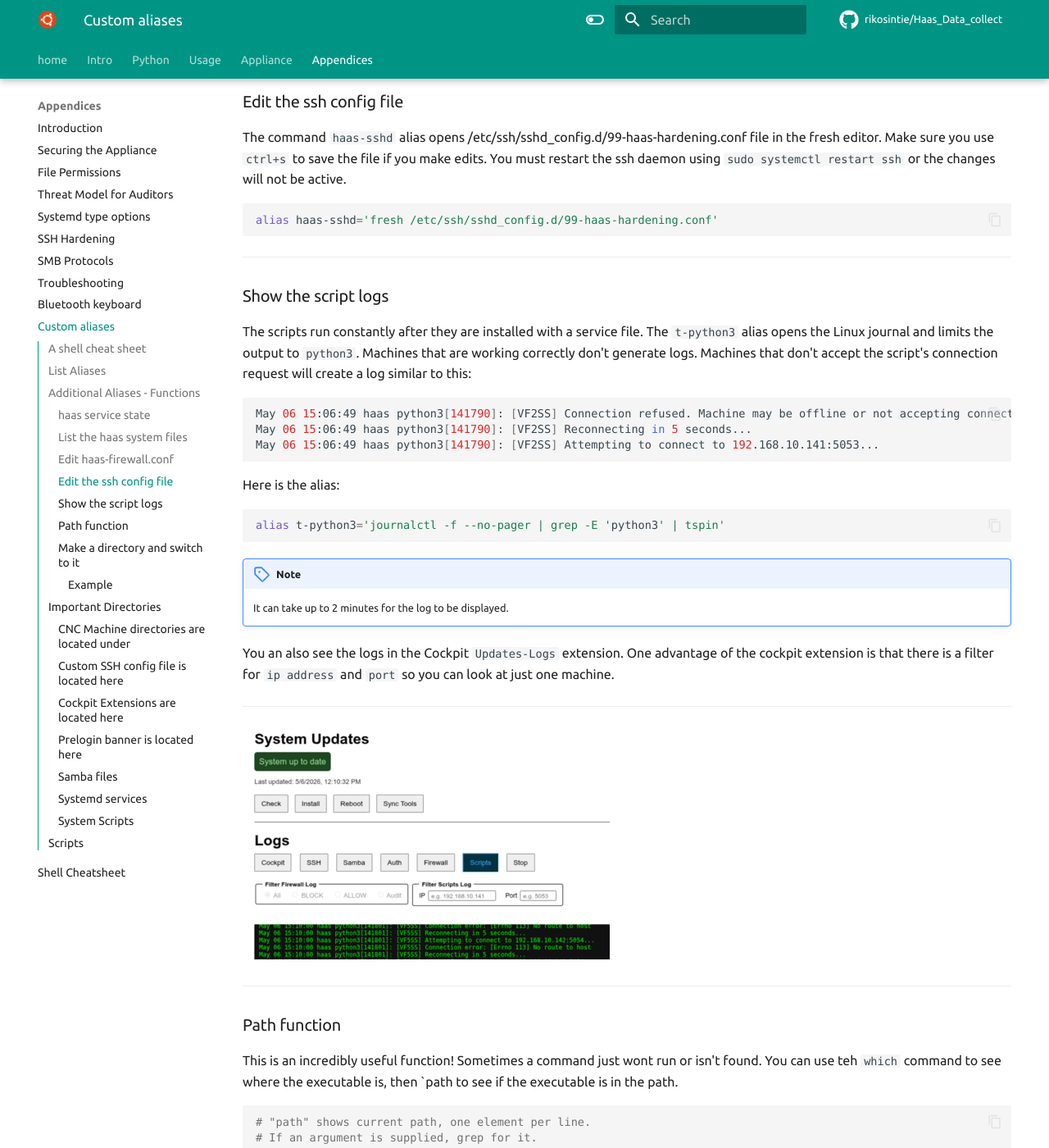
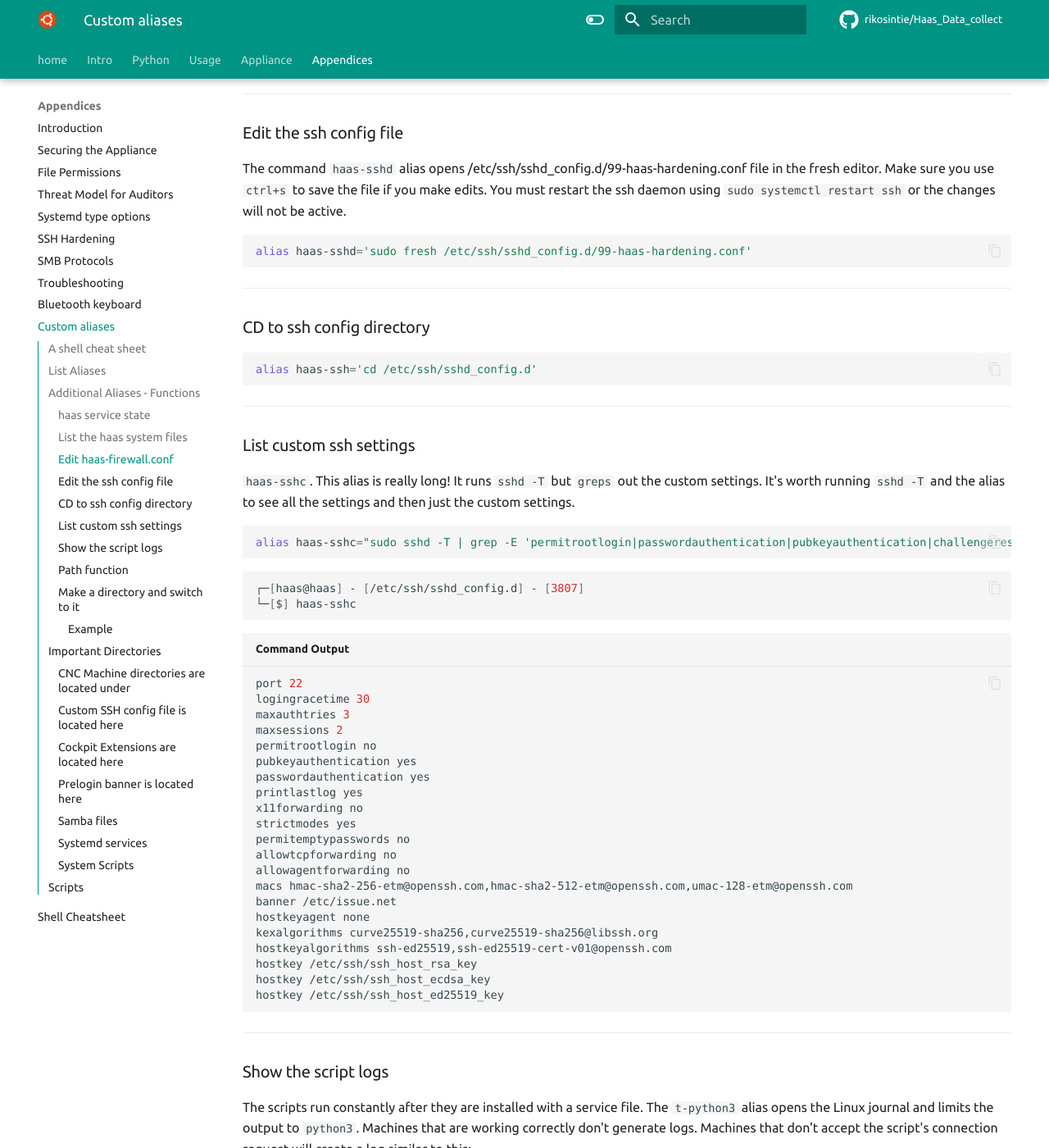
Before and after one commit to rikosintie/Haas_Data_collect, an MkDocs documentation site: the page built from docs/appendices/appendix-i.md, in a window 1280 px wide and 1400 px high, scrolled down 4439 px. Shown: the whole window at 82% size. Built offline with MkDocs 1.6.1 and Material for MkDocs 9.7.7, drawn with Linux system fonts in a browser that asks for light colours; some web fonts are replaced; comment, search, counter and statistics services are not loaded; some of the changed text lies outside the part shown.

Commit message:
Git Title appendix-i and cheatsheet updates
Git Description:

 appendix-i.md fixes:
  - Tab-completion list: added haas-ssh and haas-sshc, corrected haas-system → haas-systemd, sorted alphabetically
  - Bullet point: /etc/systemd → /etc/ssh/sshd_config.d
  - haas-ssh alias: removed trailing slash
  - haas-sshc description: ssh -T → sshd -T
  - Cockpit Extensions code blocks: removed stray haas-updates and haas text

Cheat sheet
  appendix-i-cheatsheet.md (new version):
  - Added haas-ssh to Directory Aliases table
  - Fixed haas-fw-conf path (was pointing to wrong file in the previous version)
  - Updated haas-sshd to include sudo
  - Added haas-sshc row to Command Aliases table
  - Added "After Editing the SSH Config" section at the bottom

````diff
--- a/docs/appendices/appendix-i.md
+++ b/docs/appendices/appendix-i.md
@@ -45,13 +45,15 @@
 ```bash title='Command Output'
 haas-bin
 haas-firewall
+haas-fw-conf
 haas-log
 haas-repo
 haas-samba
+haas-ssh
+haas-sshc
+haas-sshd
+haas-systemd
 haas-updates
-haas-fw-conf
-haas-sshd
-haas-system
 haasserv
 ```
 
@@ -79,7 +81,7 @@
 - List the state of the haas services
 - List the haas services files found in /etc/systemd/system
 - Edit the haas-firewall.conf file located in /etc/haas-firewall.conf
-- Edit the ssh custom config file located in /etc/systemd
+- Edit the ssh custom config file located in /etc/ssh/sshd_config.d
 - Output logs from the data collection scripts
 
 ### haas service state
@@ -156,7 +158,54 @@
 The command `haas-sshd` alias opens /etc/ssh/sshd_config.d/99-haas-hardening.conf file in the fresh editor. Make sure you use `ctrl+s` to save the file if you make edits. You must restart the ssh daemon using `sudo systemctl restart ssh` or the changes will not be active.
 
 ```bash
-alias haas-sshd='fresh /etc/ssh/sshd_config.d/99-haas-hardening.conf'
+alias haas-sshd='sudo fresh /etc/ssh/sshd_config.d/99-haas-hardening.conf'
+```
+
+----------------------------------------------------------------
+
+### CD to ssh config directory
+
+```bash
+alias haas-ssh='cd /etc/ssh/sshd_config.d'
+```
+
+----------------------------------------------------------------
+
+### List custom ssh settings
+
+`haas-sshc`. This alias is really long! It runs `sshd -T` but `greps` out the custom settings. It's worth running `sshd -T` and the alias to see all the settings and then just the custom settings.
+
+```bash
+alias haas-sshc="sudo sshd -T | grep -E 'permitrootlogin|passwordauthentication|pubkeyauthentication|challengeresponseauthentication|permitemptypasswords|^banner|x11f|macs|^kexalgorithms|hostkey|pubbkeyauth|^port|^maxa|^maxse|grace|allowt|allowa|lastlog|strictm'"
+```
+
+```bash
+┌─[haas@haas] - [/etc/ssh/sshd_config.d] - [3807]
+└─[$] haas-sshc
+```
+
+```bash title='Command Output'
+port 22
+logingracetime 30
+maxauthtries 3
+maxsessions 2
+permitrootlogin no
+pubkeyauthentication yes
+passwordauthentication yes
+printlastlog yes
+x11forwarding no
+strictmodes yes
+permitemptypasswords no
+allowtcpforwarding no
+allowagentforwarding no
+macs hmac-sha2-256-etm@openssh.com,hmac-sha2-512-etm@openssh.com,umac-128-etm@openssh.com
+banner /etc/issue.net
+hostkeyagent none
+kexalgorithms curve25519-sha256,curve25519-sha256@libssh.org
+hostkeyalgorithms ssh-ed25519,ssh-ed25519-cert-v01@openssh.com
+hostkey /etc/ssh/ssh_host_rsa_key
+hostkey /etc/ssh/ssh_host_ecdsa_key
+hostkey /etc/ssh/ssh_host_ed25519_key
 ```
 
 ----------------------------------------------------------------
````
Also changed, not shown: other parts of docs/appendices/appendix-i.md (+2 -4 lines), docs/appendices/appendix-i-cheatsheet.md (+24 -12 lines).
